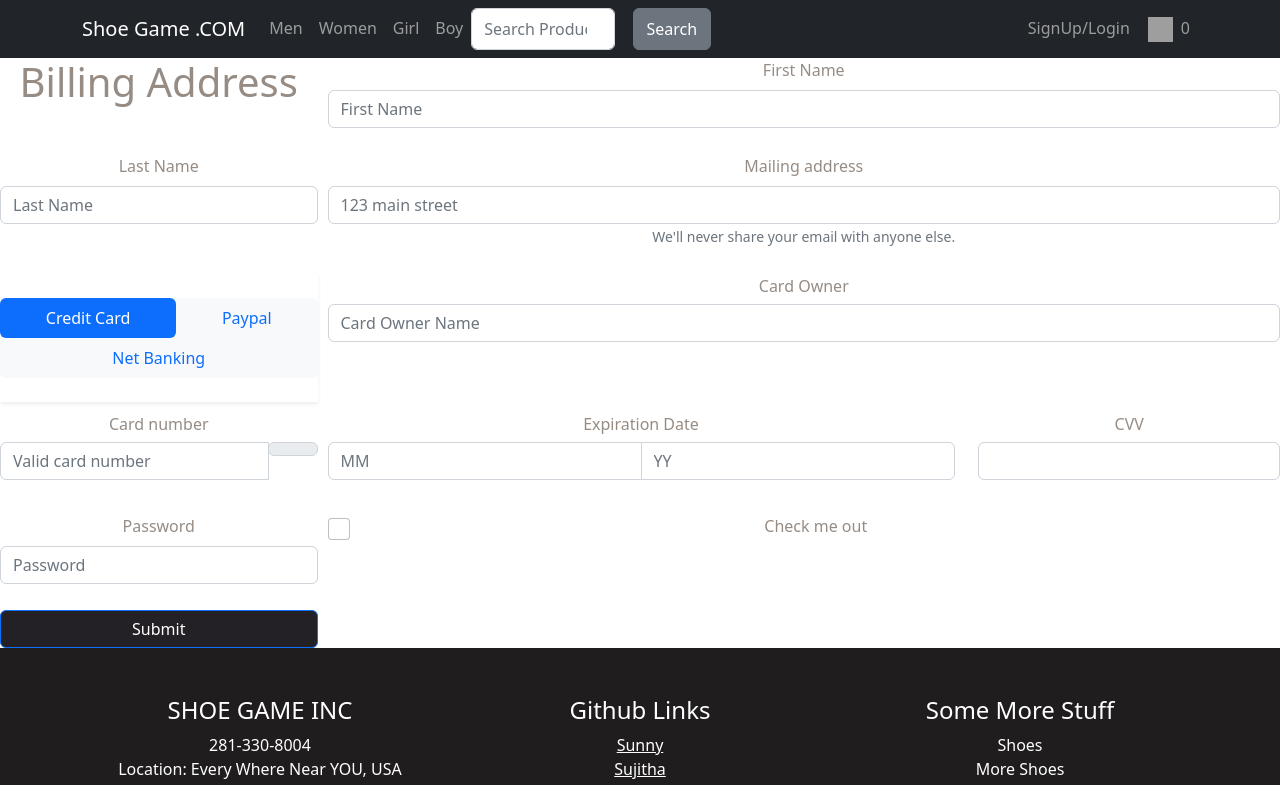
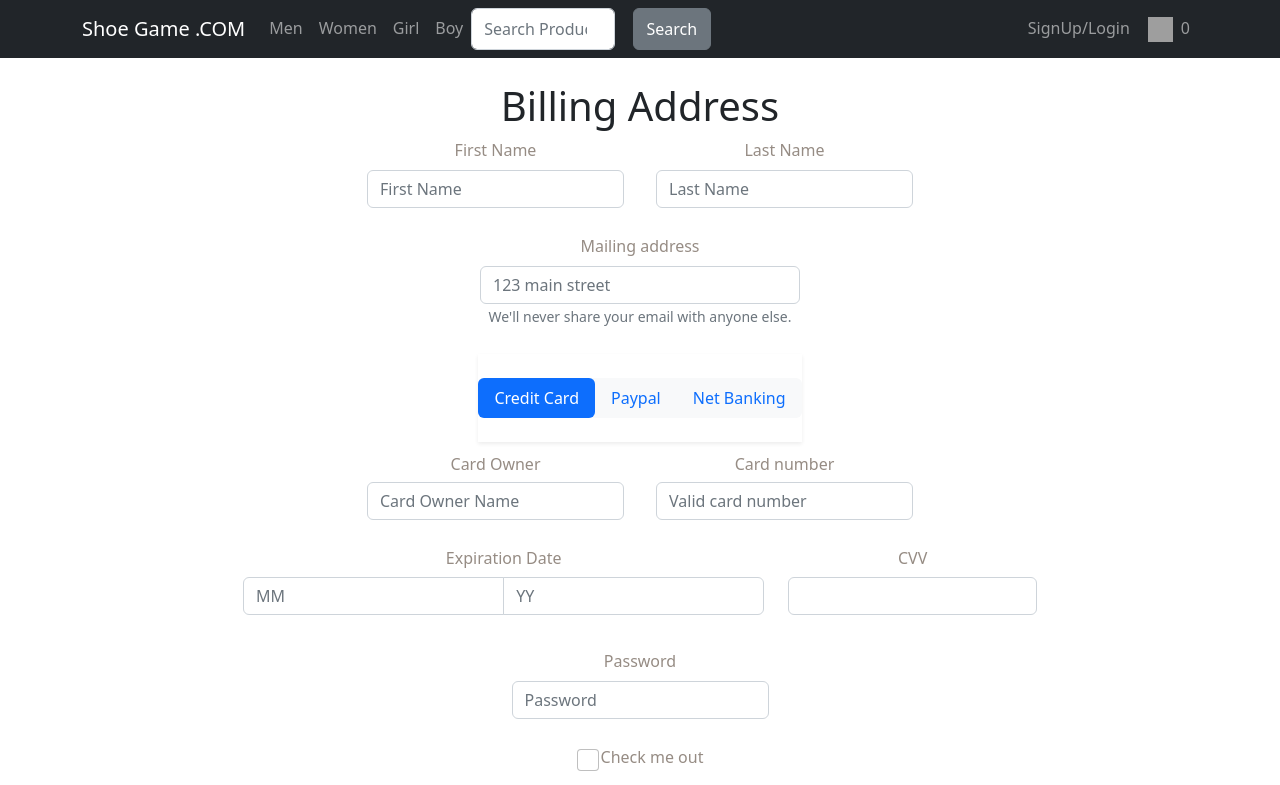
Before and after one commit to Jmccaster/JJSS_Final, a React (Create React App) app in the folder frontend/: page /payments in a window 1280 px wide. Shown: the top 785 px of the page. Built offline with nearby package versions, Linux system fonts and the light colour scheme; grey boxes are pictures that could not be loaded.

Commit message:
payment page

```diff
--- a/frontend/src/pages/CartPage.jsx
+++ b/frontend/src/pages/CartPage.jsx
@@ -65,13 +65,18 @@ function CartPage({ cart, setCart }) {
     ? cart.map((element) => {
         return (
           <>
-            <div  className="cartcomponents">
+            <div className="cartcomponents">
               {/* <button className="cartbutton" onClick={() => handleChange(element, -1)}>-</button> */}
               <div className="cartnamedisplay">{element.name}</div>
               <div>{element.color}</div>
               <div>${element.price}</div>
               {/* <button className="cartbutton" onClick={() => handleChange(element, 1)}>+</button> */}
-               <button className="cartbutton" onClick={() => handleRemove(element)}>Remove</button>
+              <button
+                className="cartbutton"
+                onClick={() => handleRemove(element)}
+              >
+                Remove
+              </button>
               {/* <a style={}>Delete</a> */}
 
               <br />
@@ -88,8 +93,7 @@ function CartPage({ cart, setCart }) {
     }
   }, [id]);
 
-
-
+  const load = () => {
     return (
       <>
         <br />
@@ -103,10 +107,10 @@ function CartPage({ cart, setCart }) {
           Total Price: $
           {cart.reduce((total, element) => total + parseInt(element.price), 0)}
         </h2>
-      <br /> <br/>
+        <br /> <br />
         <a href="/payments" className="button">
-       Proceed to Check Out</a>
-
+          Proceed to Check Out
+        </a>
         <br />
         <br />
         <h5> Payment Method</h5>
@@ -117,10 +121,33 @@ function CartPage({ cart, setCart }) {
             onLoadPaymentData={handleLoadPaymentData}
           />
         </div>
-
         <br />
       </>
     );
+  };
+  const loading = () => {
+    return (
+      <>
+        <br />
+        <br />
+        <h4> </h4>
+        <br />
+        <div>
+          <div>{productList}</div>
+        </div>
+        <h2>Cart is empty</h2>
+        <br /> <br />
+        <a href="/" className="button">
+          Continue Shopping
+        </a>
+        <br />
+        <br />
+        <br />
+      </>
+    );
+  };
+
+  return cart.length > 0 ? load() : loading();
 }
 
 export default CartPage;
--- a/frontend/src/pages/PaymentForm.jsx
+++ b/frontend/src/pages/PaymentForm.jsx
@@ -1,64 +1,130 @@
-import React from 'react'
+import React from "react";
 import "bootstrap/dist/css/bootstrap.min.css";
-import { Card, Container, form, label, span, } from "react-bootstrap";
-import Button from 'react-bootstrap/Button';
-import Form from 'react-bootstrap/Form';
+import { Card, Container, form, label, span } from "react-bootstrap";
+import Button from "react-bootstrap/Button";
+import Form from "react-bootstrap/Form";
 function PaymentForm() {
   return (
-        <Form>
+    <>
+      <br />
       <h1>Billing Address</h1>
-            <Form.Group className="mb-3" controlId="formBasicEmail">
+      <Form className=" d-flex flex-column align-items-center">
+        <div className=" d-flex justify-content-center">
+          <Form.Group className="mb-3 mx-3 " controlId="formBasicEmail">
             <Form.Label>First Name</Form.Label>
             <Form.Control type="name" placeholder="First Name" />
-                <Form.Text className="text-muted">
-                </Form.Text>
           </Form.Group>
-            <Form.Group className="mb-3" controlId="formBasicEmail">
+          <Form.Group className="mb-3 mx-3 " controlId="formBasicEmail">
             <Form.Label>Last Name</Form.Label>
             <Form.Control type="name" placeholder="Last Name" />
-                <Form.Text className="text-muted">
-                </Form.Text>
+            <Form.Text className="text-muted"></Form.Text>
           </Form.Group>
-            <Form.Group className="mb-3" controlId="formBasicEmail">
+        </div>
+        <Form.Group className="mb-3 w-25 " controlId="formBasicEmail">
           <Form.Label>Mailing address</Form.Label>
           <Form.Control type="address" placeholder="123 main street" />
           <Form.Text className="text-muted">
             We'll never share your email with anyone else.
           </Form.Text>
         </Form.Group>
+
         <div class="bg-white shadow-sm pt-4 pl-2 pr-2 pb-2">
-                <ul role="tablist" class="nav bg-light nav-pills rounded nav-fill mb-3">
-                    <li class="nav-item"> <a data-toggle="pill" href="#credit-card" class="nav-link active "> <i class="fas fa-credit-card mr-2"></i> Credit Card </a> </li>
-                    <li class="nav-item"> <a data-toggle="pill" href="#paypal" class="nav-link "> <i class="fab fa-paypal mr-2"></i> Paypal </a> </li>
-                    <li class="nav-item"> <a data-toggle="pill" href="#net-banking" class="nav-link "> <i class="fas fa-mobile-alt mr-2"></i> Net Banking </a> </li>
+          <ul
+            role="tablist"
+            class="nav bg-light nav-pills rounded nav-fill mb-3"
+          >
+            <li class="nav-item">
+              <a
+                data-toggle="pill"
+                href="#credit-card"
+                class="nav-link active "
+              >
+                <i class="fas fa-credit-card mr-2"></i> Credit Card
+              </a>
+            </li>
+            <li class="nav-item">
+              <a data-toggle="pill" href="#paypal" class="nav-link ">
+                <i class="fab fa-paypal mr-2"></i> Paypal
+              </a>
+            </li>
+            <li class="nav-item">
+              <a data-toggle="pill" href="#net-banking" class="nav-link ">
+                <i class="fas fa-mobile-alt mr-2"></i> Net Banking
+              </a>
+            </li>
           </ul>
         </div>
-            <div class="form-group"> <label for="username">
+        <div className=" d-flex justify-content-center mb-3">
+          <div class="form-group mx-3">
+            <label for="username">
               <h6>Card Owner</h6>
-            </label> <input type="text" name="username" placeholder="Card Owner Name" required class="form-control " /> </div>
-            <div class="form-group"> <label for="cardNumber">
+            </label>
+            <input
+              type="text"
+              name="username"
+              placeholder="Card Owner Name"
+              required
+              class="form-control "
+            />
+          </div>
+
+          <div className="form-group mx-3">
+            <label for="cardNumber">
               <h6>Card number</h6>
             </label>
-                <div class="input-group"> <input type="text" name="cardNumber" placeholder="Valid card number" class="form-control " required />
-                    <div class="input-group-append"> <span class="input-group-text text-muted"> <i class="fab fa-cc-visa mx-1"></i> <i class="fab fa-cc-mastercard mx-1"></i> <i class="fab fa-cc-amex mx-1"></i> </span> </div>
+            <div class="input-group">
+              <input
+                type="text"
+                name="cardNumber"
+                placeholder="Valid card number"
+                class="form-control "
+                required
+              />
             </div>
           </div>
+        </div>
+
         <div class="row">
           <div class="col-sm-8">
             <div class="form-group">
-                    <label><span class="hidden-xs">
+              <label>
+                <span class="hidden-xs">
                   <h6>Expiration Date</h6>
-                    </span></label>
-                        <div class="input-group"> <input type="number" placeholder="MM" name="" class="form-control" required></input> <input type="number" placeholder="YY" name="" class="form-control" required></input> </div>
+                </span>
+              </label>
+              <div class="input-group">
+                <input
+                  type="number"
+                  placeholder="MM"
+                  name=""
+                  class="form-control"
+                  required
+                ></input>
+                <input
+                  type="number"
+                  placeholder="YY"
+                  name=""
+                  class="form-control"
+                  required
+                ></input>
+              </div>
             </div>
           </div>
           <div class="col-sm-4">
-                        <div class="form-group mb-4"> <label data-toggle="tooltip" title="Three digit CV code on the back of your card">
-                            <h6>CVV <i class="fa fa-question-circle d-inline"></i></h6>
-                        </label> <input type="text" required class="form-control"></input>
+            <div class="form-group mb-4">
+              <label
+                data-toggle="tooltip"
+                title="Three digit CV code on the back of your card"
+              >
+                <h6>
+                  CVV <i class="fa fa-question-circle d-inline"></i>
+                </h6>
+              </label>
+              <input type="text" required class="form-control"></input>
             </div>
           </div>
         </div>
+
         <Form.Group className="mb-3" controlId="formBasicPassword">
           <Form.Label>Password</Form.Label>
           <Form.Control type="password" placeholder="Password" />
@@ -66,10 +132,11 @@ function PaymentForm() {
         <Form.Group className="mb-3" controlId="formBasicCheckbox">
           <Form.Check type="checkbox" label="Check me out" />
         </Form.Group>
-                <Button variant="primary" type="submit">
+        <Button variant="primary w-25 mb-5" type="submit">
           Submit
         </Button>
       </Form>
+    </>
   );
 }
-export default PaymentForm
+export default PaymentForm;
```
Lines whose indentation alone changed are shown as unchanged.
